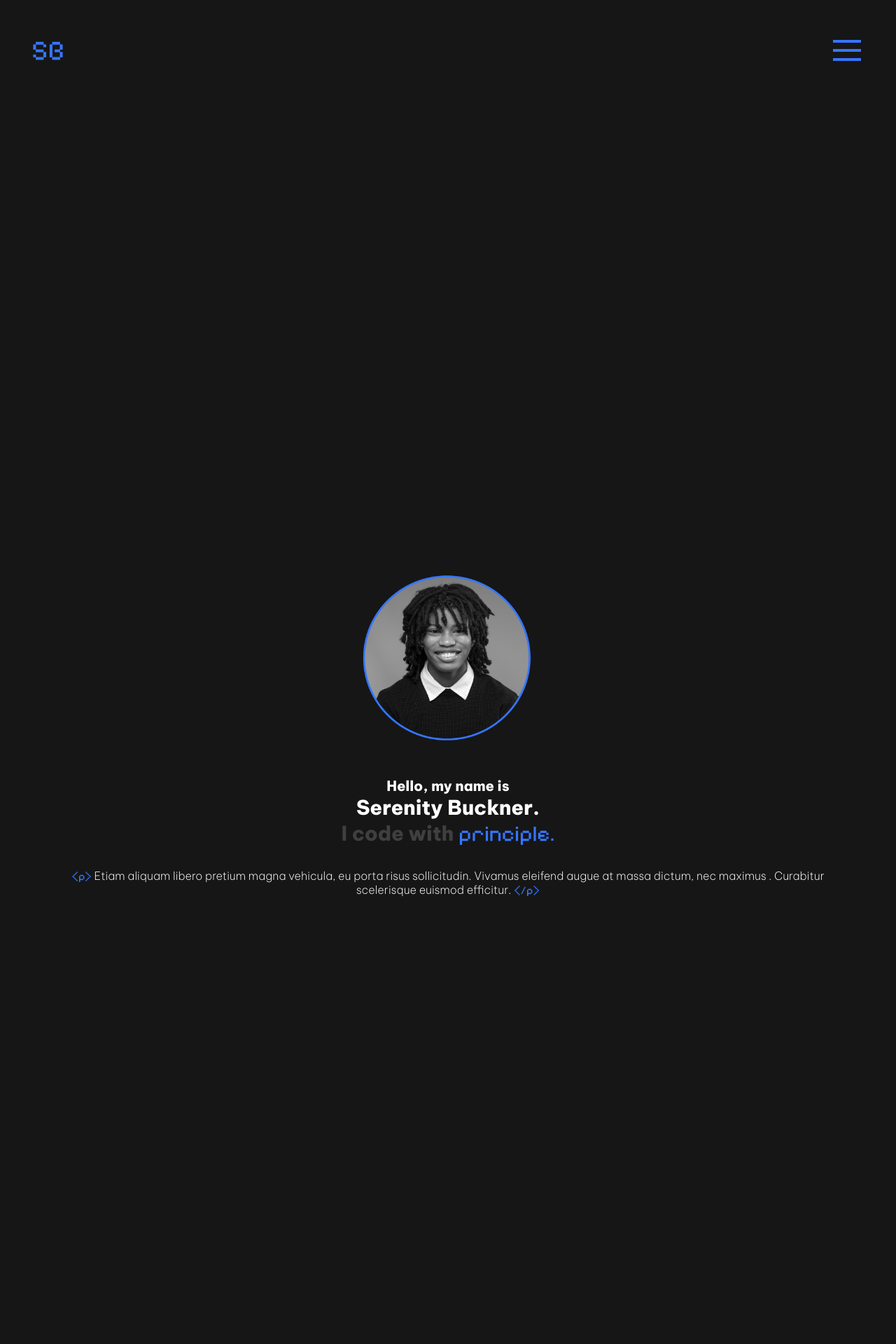
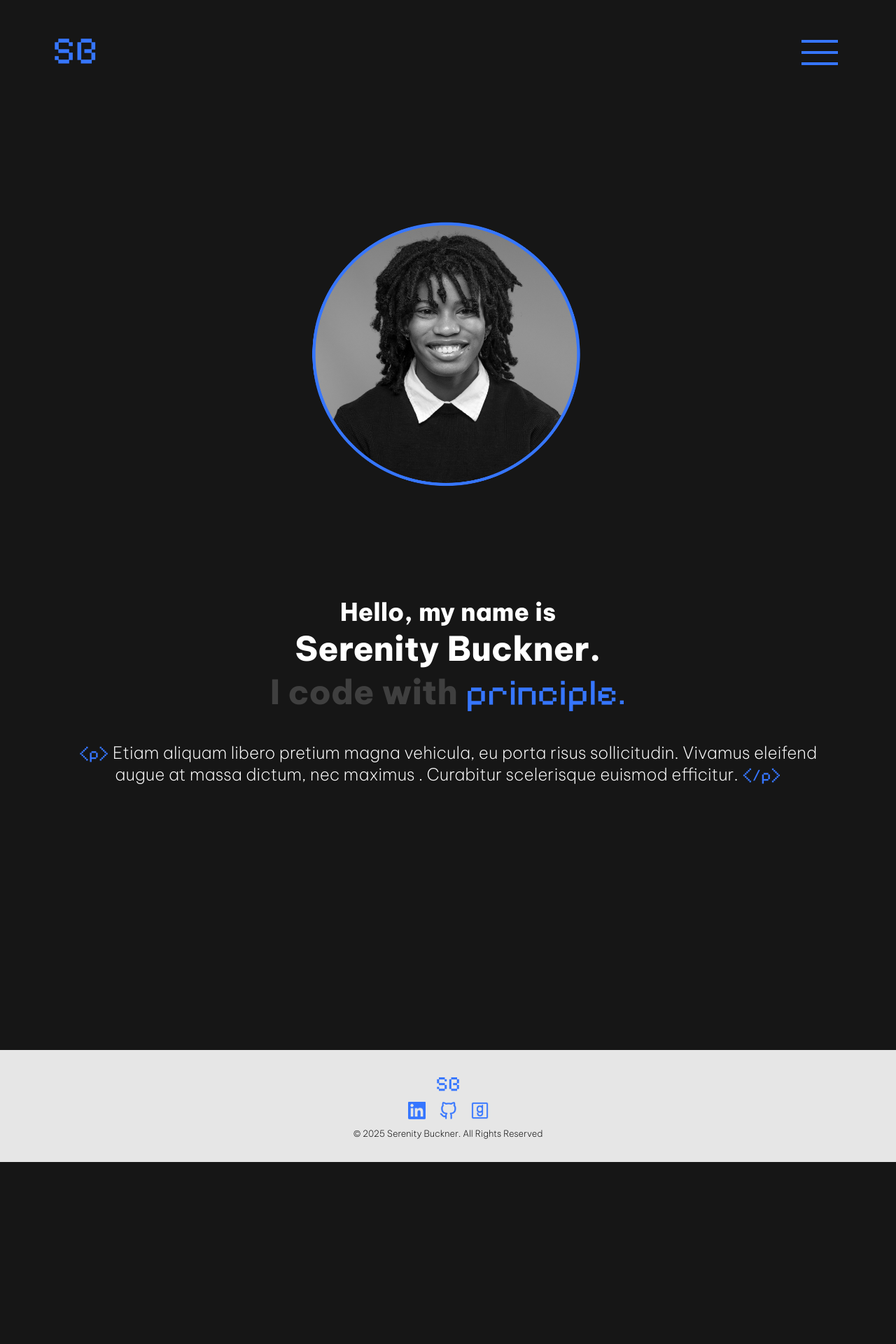
Before and after one commit to constance07/Personal-Portfolio, a Next.js app in the folder personal-portfolio/: page / in a window 1280 px wide. Shown: the top 1920 px of the page at 70% size. After the commit the page ends 1660 px from the top, so only its background shows below. Built offline with nearby package versions, Linux system fonts and the light colour scheme.

Commit message:
Day 5(A): Scaling Error(Fixed)

```diff
--- a/personal-portfolio/app/globals.css
+++ b/personal-portfolio/app/globals.css
@@ -1,10 +1,9 @@
 
-/*XXS*/
+/*Base Layout*/
 body{
   background-color: #161616;
-  margin: auto;
   overflow-y: hidden;
-
+  margin: 0px;
   overflow-x: hidden;
   /* height: 0%; */
 }
@@ -21,10 +20,9 @@ body{
           overflow-x: hidden;
     }
 
-
-/*Media Queries*/
+/*Media Queries* --> Iphone and Tablets
   /*xs*/
-  @media (min-width: 0px){
+@media (min-width: 0px){
     /*HAMBURGER NAVIGATION BAR*/
       .hamburgerContainer{
         width:100%;
@@ -88,7 +86,6 @@ body{
         z-index: 6;
         animation: fade-in 0.25s;
       }.overlayFadeOut{
-
         z-index: 6;
         animation: fade-out 0.25s;
       }
@@ -108,12 +105,14 @@ body{
           background-color: #3676FF;
           transform: translateY(-13px) rotate(45deg);
           cursor: pointer;
+          transition: 0.5s ease-out;
       } #close-Button span:nth-child(2){
           height: 5px;
           width: 44px;
           z-index: 5;
           background-color: #3676FF;
           transform: translateY(-18px) rotate(-45deg);
+           transition: 0.5s ease-out;
           cursor: pointer;
       }.hamburgerIconBackground{
           width: 300px;
@@ -133,6 +132,7 @@ body{
           padding-top: 57px;
           margin-right: 55px;
           z-index: 5;
+           transition: 0.5s ease-out;
      }.hamburgerIcon span {
           height: 0.25rem;
           width: 115%;
@@ -153,12 +153,13 @@ body{
         padding-left: 45px;
         font-size: 40px;
         align-items: center;
+        transition: 0.5s ease-out;
   }
     /* HERO SECTION */
     .heroContainer{
       width: 100vw;
-      margin-top: 50%;
-      margin-bottom: 50%;
+      margin-top: 10%;
+      margin-bottom: 0%;
       display: flex;
       flex-direction: column;
       justify-content: center;
@@ -182,6 +183,7 @@ body{
       flex-direction: column;
       text-align: center;
       margin-top: 10px;
+       transition: 0.5s ease-out;
     }#firstPartTitle{
       font-size: 1.25em;
       margin-bottom: 0px;
@@ -248,22 +250,134 @@ body{
       margin: 8px;
     }
     #ownershipTag{
-      font-size: 0.8em;
+      margin-top: 5px;
+      font-size: 0.7em;
     }
   /* TEMP USAGE */
   .navContainer{
     display: none;
   }
 }
-
-/* Primary Function --> Ensures Footer sticks to bottom */
-/* @media(min-width: 500px){
+/*small*/
+@media(min-width: 640px){
+    /* NAVIGATION */
+      .hamburgerContainer li{
+          font-size: 1.7em;
+          padding: 9px;
+      }#close-Button span:nth-child(1){
+          width: 48px;
+          transition: 0.5s ease-in;
+      } #close-Button span:nth-child(2){
+          width: 48px;
+          transition: 0.5s ease-in;
+      }.hamburgerIcon{
+          width: 42px;
+          height: 34px;
+          margin-right: 90px;
+          transition: 0.5s ease-in;
+      }#devLogo{
+        font-size: 50px;
+        margin-left: 25px;
+        transition: 0.5s ease-in;
+  }/* HERO */
+  .heroContainer{
+    margin-top: 20%;
+    margin-bottom: 20%;
+  }.straightHeadshot{
+      width: 350px;
+      height: 350px;
+      margin-bottom: 50px;
+    }.title{
+      font-size: 1.6em;
+      margin-top: 5%;
+      transition: 0.5s ease-in;
+    }#firstPartTitle{
+      font-size: 1.1em;
+    }#secondPartTitle{
+      font-size: 1.5em;
+    }#thirdPartTitleA{
+      font-size: 1.5em;
+    }#personalDisc{
+      font-size: 1.3em;
+      margin-left: 18px;
+      margin-right: 18px;
+    }/* FOOTER */
   .footerContainer{
-    position: fixed;
-  }
-} */
-
-@media(min-width: 640px){
+      top: 150px;
+      height: 155px;
+    }#smallDevLogo{
+      font-size: 28px;
+    }.icons{
+      height: 35px;
+    }#linkedIn, #github, #goodreads{
+      width: 22px;
+      height: 22px;
+    }.icons a{
+      margin: 10px;
+    }#ownershipTag{
+      font-size: 0.8em;
+    }
+}
+/*medium*/
+@media(min-width: 768px){
+  /* NAVIGATION */
+      .hamburgerContainer li{
+          font-size: 2.0em;
+          padding: 10px;
+      }#close-Button span:nth-child(1){
+          width: 55px;
+      } #close-Button span:nth-child(2){
+          width: 55px;
+      }.hamburgerIcon{
+          width: 45px;
+          height: 36px;
+          margin-right: 90px;
+          transition: 0.5s ease-in;
+      }#devLogo{
+        font-size: 55px;
+        margin-left: 30px;
+  }/* HERO */
+  .heroContainer{
+    margin-top: 10%;
+    margin-bottom: 10%;
+  }.straightHeadshot{
+      width: 400px;
+      height: 400px;
+      margin-bottom: 50px;
+    }.title{
+      font-size: 2.0em;
+      margin-top: 5%;
+       transition: 0.5s ease-in;
+    }#firstPartTitle{
+      font-size: 1.1em;
+    }#secondPartTitle{
+      font-size: 1.5em;
+    }#thirdPartTitleA{
+      font-size: 1.5em;
+    }#personalDisc{
+      font-size: 1.5em;
+      margin-left: 50px;
+      margin-right: 50px;
+    }/* FOOTER */
+  .footerContainer{
+      top: 150px;
+      height: 160px;
+    }#smallDevLogo{
+      font-size: 30px;
+    }.icons{
+      height: 40px;
+    }#linkedIn, #github, #goodreads{
+      width: 25px;
+      height: 25px;
+    }.icons a{
+      margin: 10px;
+    }#ownershipTag{
+      font-size: 0.8em;
+    }
+}
+/*Media Query* --> Computer
+/*large(to inginity, and beyoooooooond)*/
+@media(min-width: 1024px){
 
 }
 
```
